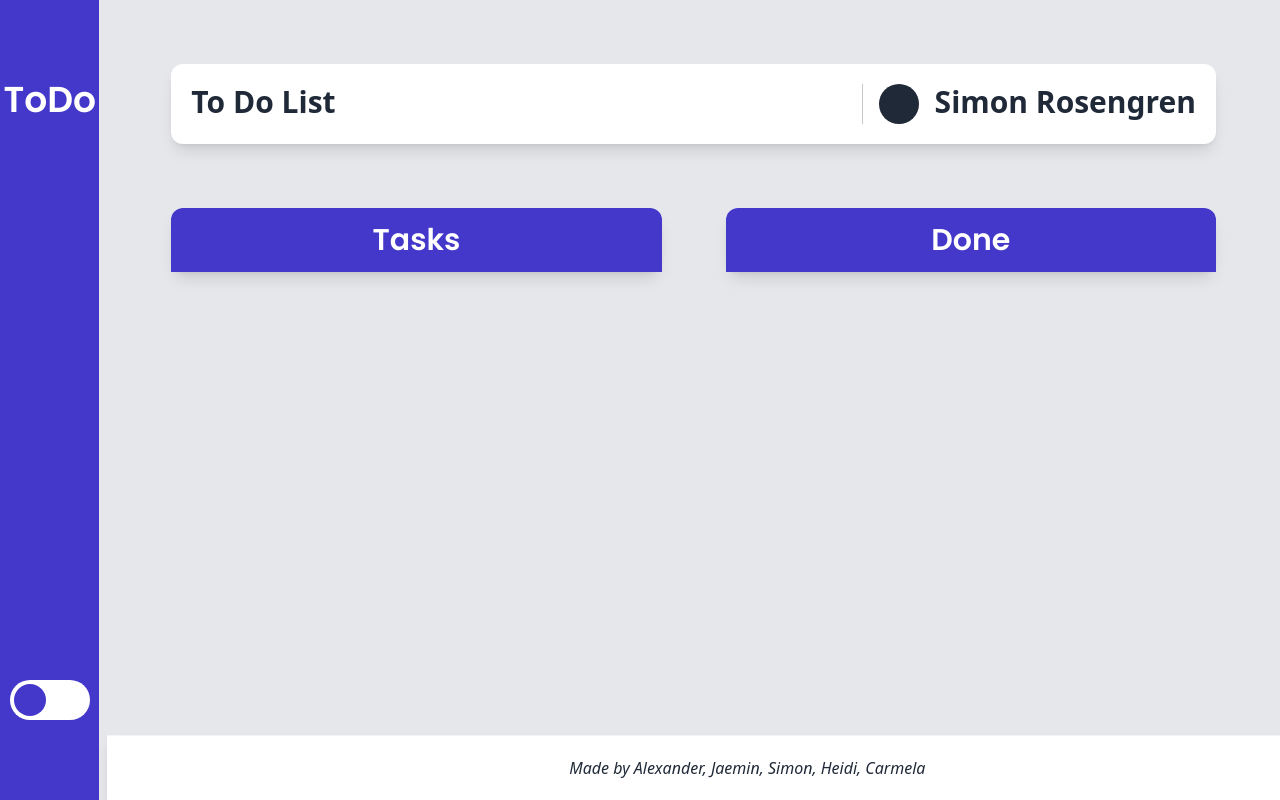
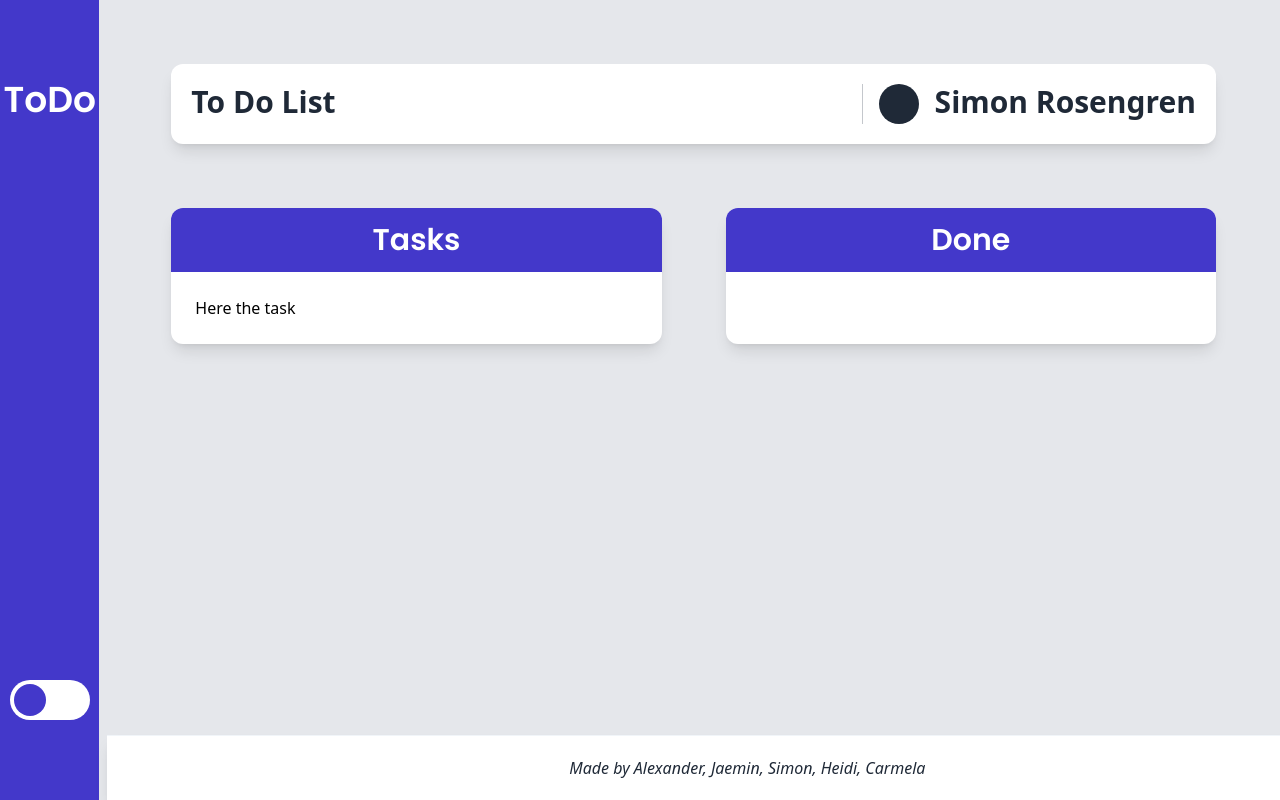
Before and after one commit to Hyper-Team-3/Todo-Group3, a React (Vite) app in the folder client/: page / in a window 1280 px wide. Shown: the top 800 px of the page. Built offline with nearby package versions, Linux system fonts and the light colour scheme.

Commit message:
Fixed css in task

```diff
--- a/client/src/components/Tasks/Tasks.jsx
+++ b/client/src/components/Tasks/Tasks.jsx
@@ -1,4 +1,4 @@
-import styles from "./Tasks.module.css"
+import styles from "./Tasks.module.css";
 
 const Tasks = () => {
   /*
@@ -7,9 +7,10 @@ const Tasks = () => {
 
   return (
     <div className={styles.parent}>
-        <div className={styles.taskheader}>Tasks</div>
+      <div className={styles.taskheader}>Tasks</div>
+      <div className={styles.task_container}>Here the task</div>
     </div>
-  )
-}
+  );
+};
 
 export default Tasks;
--- a/client/src/components/Tasks/Tasks.module.css
+++ b/client/src/components/Tasks/Tasks.module.css
@@ -8,3 +8,7 @@
 * .taskheader {
   @apply flex justify-center items-center h-16 bg-indigo-700 rounded-t-xl font-poppins text-3xl text-white font-semibold;
 }
+
+.task_container {
+  @apply p-[1.5rem];
+}
--- a/client/tailwind.config.js
+++ b/client/tailwind.config.js
@@ -4,8 +4,8 @@ export default {
   theme: {
     extend: {
       fontFamily: {
-        poppins: ["Poppins", "sans-serif"]
-      }
+        poppins: ["Poppins", "sans-serif"],
+      },
     },
   },
   plugins: [],
```
